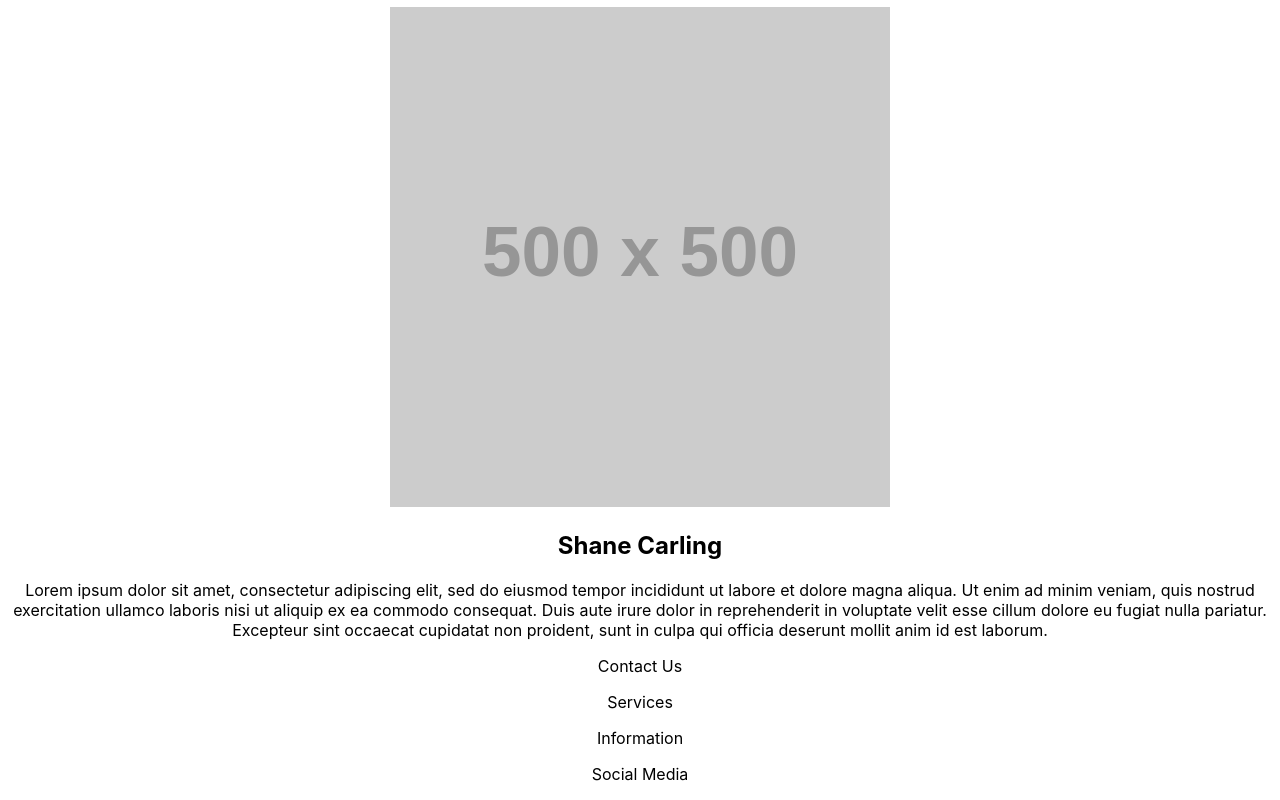
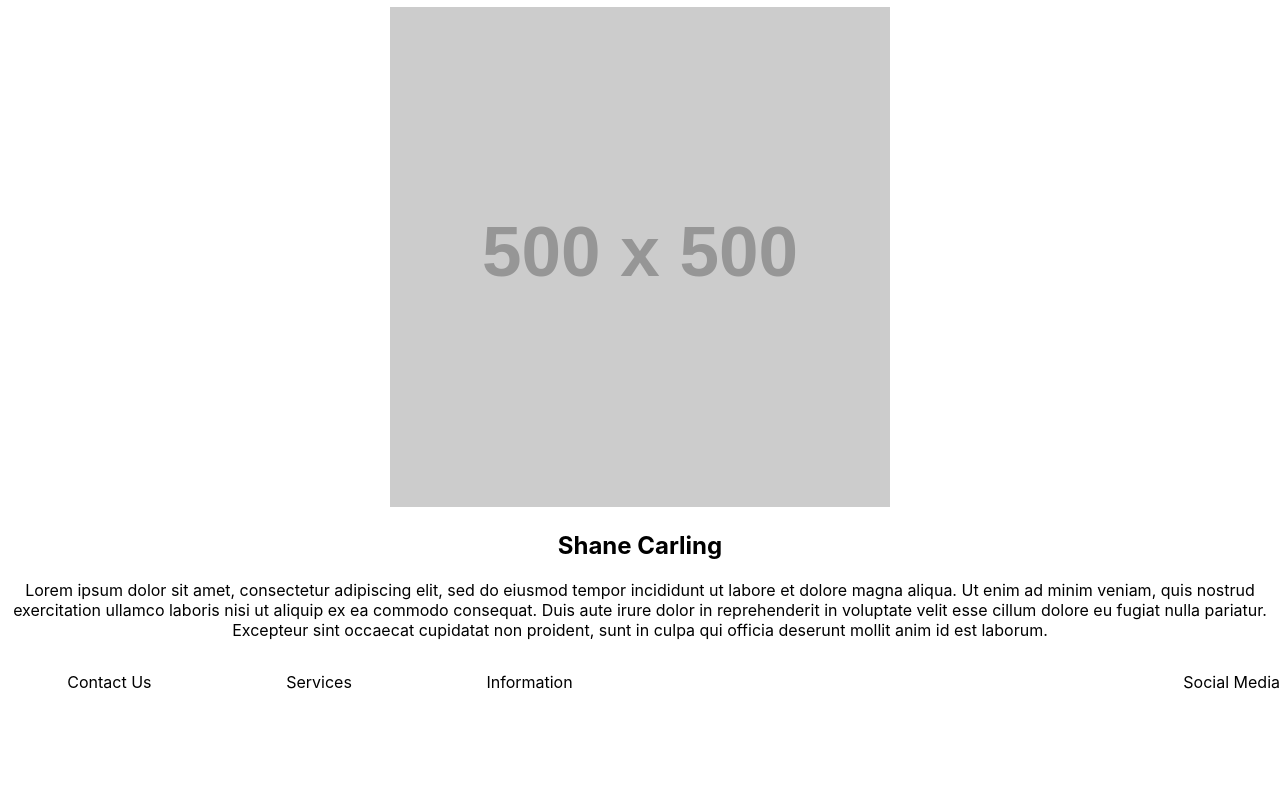
Before and after one commit to Ivandaixiv/7day-weekend-react, a React (Create React App) app: page /home in a window 1280 px wide. Shown: the part 682-1482 px from the top of the page. After the commit the page ends 1390 px from the top, so only its background shows below. Built offline with nearby package versions, Linux system fonts and the light colour scheme.

Commit message:
Adds displaying the footer in order

```diff
--- a/src/components/Footer/Footer.js
+++ b/src/components/Footer/Footer.js
@@ -4,8 +4,8 @@ import styles from "./styles";
 const Footer = ({ data, classes }) => {
   console.log("Data", data);
   return (
-    <div className={classes}>
-      <div>
+    <div className={classes.footer}>
+      <div className={classes.list}>
         {data.map((section) => {
           return <p>{section.header}</p>;
         })}
--- a/src/components/Footer/styles.js
+++ b/src/components/Footer/styles.js
@@ -1,5 +1,16 @@
 import { createStyles } from "@material-ui/styles";
 
-const styles = () => createStyles({});
+const styles = () =>
+  createStyles({
+    footer: {
+      display: "flex",
+      justifyContent: "space-between",
+    },
+    list: {
+      display: "flex",
+      width: "50vw",
+      justifyContent: "space-around",
+    },
+  });
 
 export default styles;
```
